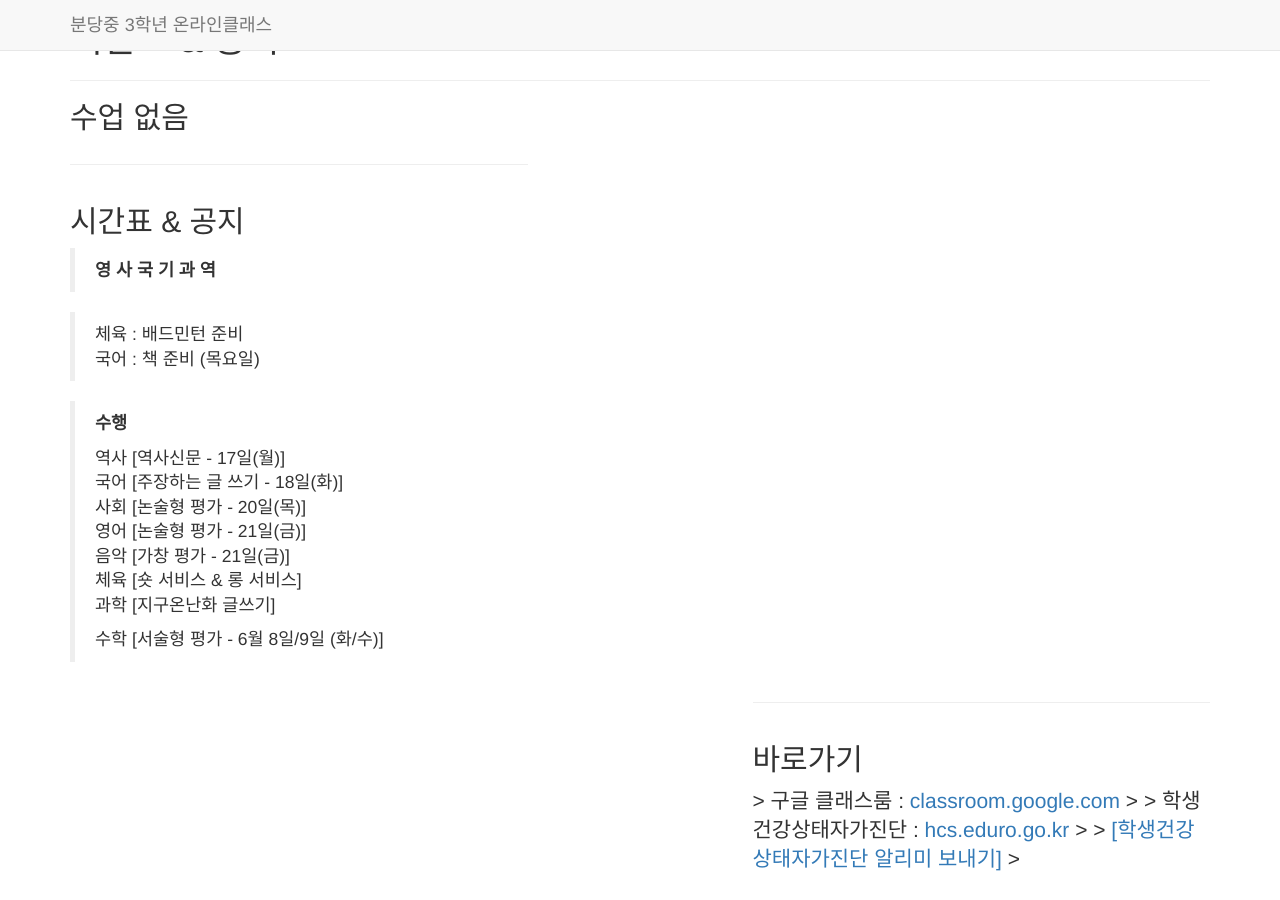
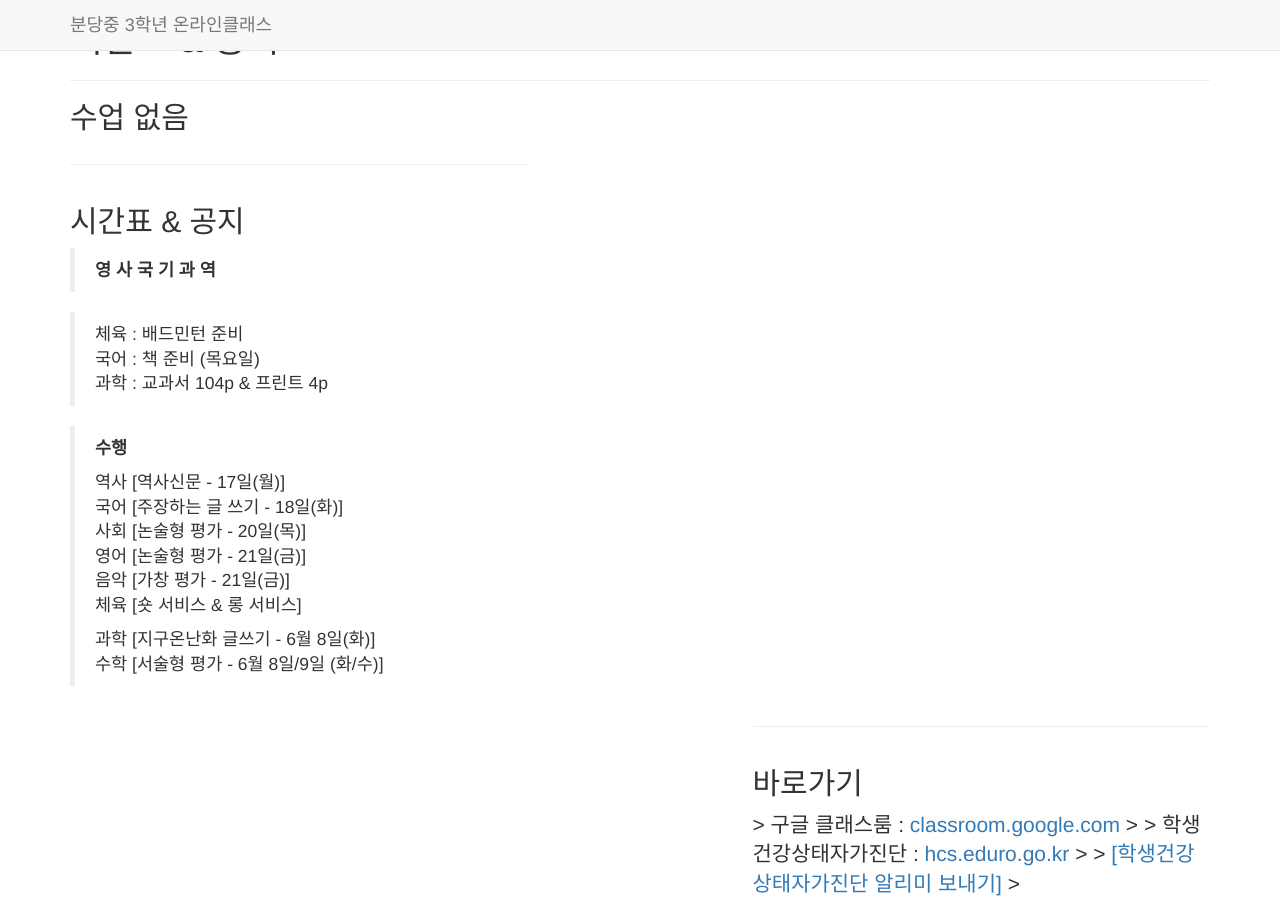
Before and after one commit to bundang-ms-2021/oncl, a Jekyll site: the page built from _posts/2014-09-21-services-1.markdown, in a window 1280 px wide and 900 px high. Built offline with Jekyll 4.4.1, drawn with Linux system fonts in a browser that asks for light colours; nearby versions of some CDN libraries; library files that are not in the unit come from our copies.

Commit message:
Update 2014-09-21-services-1.markdown

```diff
--- a/_posts/2014-09-21-services-1.markdown
+++ b/_posts/2014-09-21-services-1.markdown
@@ -9,6 +9,7 @@ description: |
 
   > 체육 : 배드민턴 준비
   > 국어 : 책 준비 (목요일)
+  > 과학 : 교과서 104p & 프린트 4p
 
   > **수행**
   >
@@ -18,6 +19,6 @@ description: |
   > 영어 [논술형 평가 - 21일(금)]
   > 음악 [가창 평가 - 21일(금)]
   > 체육 [숏 서비스 & 롱 서비스]
-  > 과학 [지구온난화 글쓰기]
   >
+  > 과학 [지구온난화 글쓰기 - 6월 8일(화)]
   > 수학 [서술형 평가 - 6월 8일/9일 (화/수)]
```
